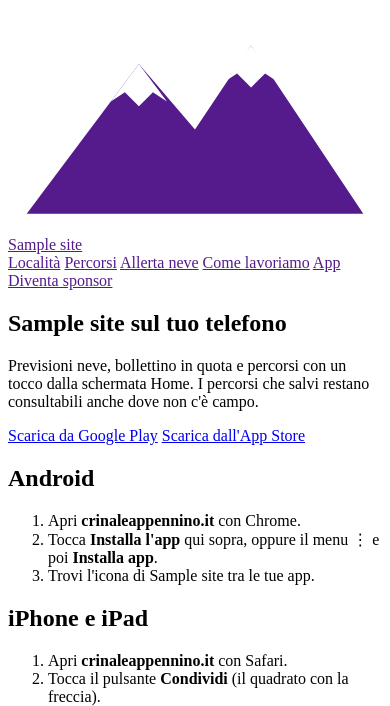
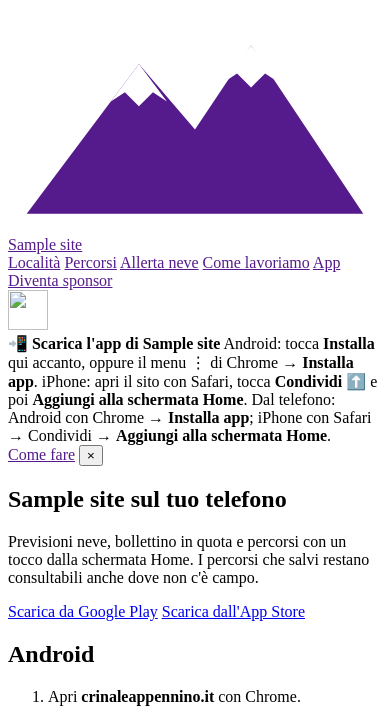
Before and after one commit to Enricom87/crinaleappennino, a Python web app: template templates/app.html in a window 390 px wide. Shown: the top 706 px of the page. Run offline with Jinja, Linux system fonts and the light colour scheme; the template is opened without the code that fills it: most values are stand-ins (such as "Sample title", 1, 10 or a date in 2020).

Commit message:
Barra 'Scarica l'app' in cima a ogni pagina con istruzioni per iPhone e Android
Co-Authored-By: Claude Opus 5.5 <noreply@anthropic.com>
Claude-Session: https://claude.ai/code/session_01HRHMNoW1gEdNNw4PcPSkiv

```diff
--- a/templates/app.html
+++ b/templates/app.html
@@ -11,7 +11,7 @@
   {% if site.apps.ios %}<a class="btn" href="{{ site.apps.ios }}" rel="noopener">Scarica dall'App Store</a>{% endif %}
 </p>
 {% endif %}
-<p><button class="btn" id="install-btn" hidden>Installa l'app</button></p>
+<p><button class="btn install-btn" hidden>Installa l'app</button></p>
 </div></section>
 <section class="wrap twocol">
   <div>
--- a/templates/base.html
+++ b/templates/base.html
@@ -31,6 +31,20 @@
     </nav>
   </div>
 </header>
+<div class="appbar" id="appbar" hidden>
+  <div class="wrap appbar-in">
+    <img src="{{ u('static/icon-192.png') }}" alt="" width="40" height="40">
+    <div class="appbar-txt">
+      <strong>📲 Scarica l'app di {{ site.name }}</strong>
+      <span class="ab-android">Android: tocca <b>Installa</b> qui accanto, oppure il menu ⋮ di Chrome → <b>Installa app</b>.</span>
+      <span class="ab-ios">iPhone: apri il sito con Safari, tocca <b>Condividi</b> <span aria-hidden="true">⬆️</span> e poi <b>Aggiungi alla schermata Home</b>.</span>
+      <span class="ab-other">Dal telefono: Android con Chrome → <b>Installa app</b>; iPhone con Safari → Condividi → <b>Aggiungi alla schermata Home</b>.</span>
+    </div>
+    <button class="btn small" id="install-btn" hidden>Installa</button>
+    <a class="btn small ghost" href="{{ u('app/') }}">Come fare</a>
+    <button class="ab-close" id="appbar-close" aria-label="Chiudi">×</button>
+  </div>
+</div>
 {% if sample %}<div class="sample">Anteprima grafica con dati di prova: i numeri non sono una previsione reale.</div>{% endif %}
 <main>
 {% block main %}{% endblock %}
@@ -43,16 +57,32 @@
   </div>
 </footer>
 <script>
+(function () {
+  const bar = document.getElementById("appbar");
+  if (!bar) return;
+  const installed = window.matchMedia("(display-mode: standalone)").matches || navigator.standalone;
+  let closed = false;
+  try { closed = localStorage.getItem("appbar-closed") === "1"; } catch (e) {}
+  if (installed || closed) return;
+  const ua = navigator.userAgent;
+  const kind = /iPhone|iPad|iPod/.test(ua) ? "ios" : /Android/.test(ua) ? "android" : "other";
+  bar.dataset.os = kind;
+  bar.hidden = false;
+  document.getElementById("appbar-close").addEventListener("click", () => {
+    bar.hidden = true;
+    try { localStorage.setItem("appbar-closed", "1"); } catch (e) {}
+  });
+})();
 if ("serviceWorker" in navigator) {
   navigator.serviceWorker.register("{{ u('sw.js') }}").catch(() => {});
 }
 let deferredInstall = null;
 window.addEventListener("beforeinstallprompt", e => {
   e.preventDefault(); deferredInstall = e;
-  document.querySelectorAll("#install-btn").forEach(b => b.hidden = false);
+  document.querySelectorAll("#install-btn, .install-btn").forEach(b => b.hidden = false);
 });
 document.addEventListener("click", async e => {
-  if (e.target.id === "install-btn" && deferredInstall) {
+  if ((e.target.id === "install-btn" || e.target.classList.contains("install-btn")) && deferredInstall) {
     deferredInstall.prompt(); await deferredInstall.userChoice; deferredInstall = null; e.target.hidden = true;
   }
   if (e.target.dataset && e.target.dataset.save && navigator.serviceWorker && navigator.serviceWorker.controller) {
```
Also changed, not shown: static/style.css (+11 -0 lines).
